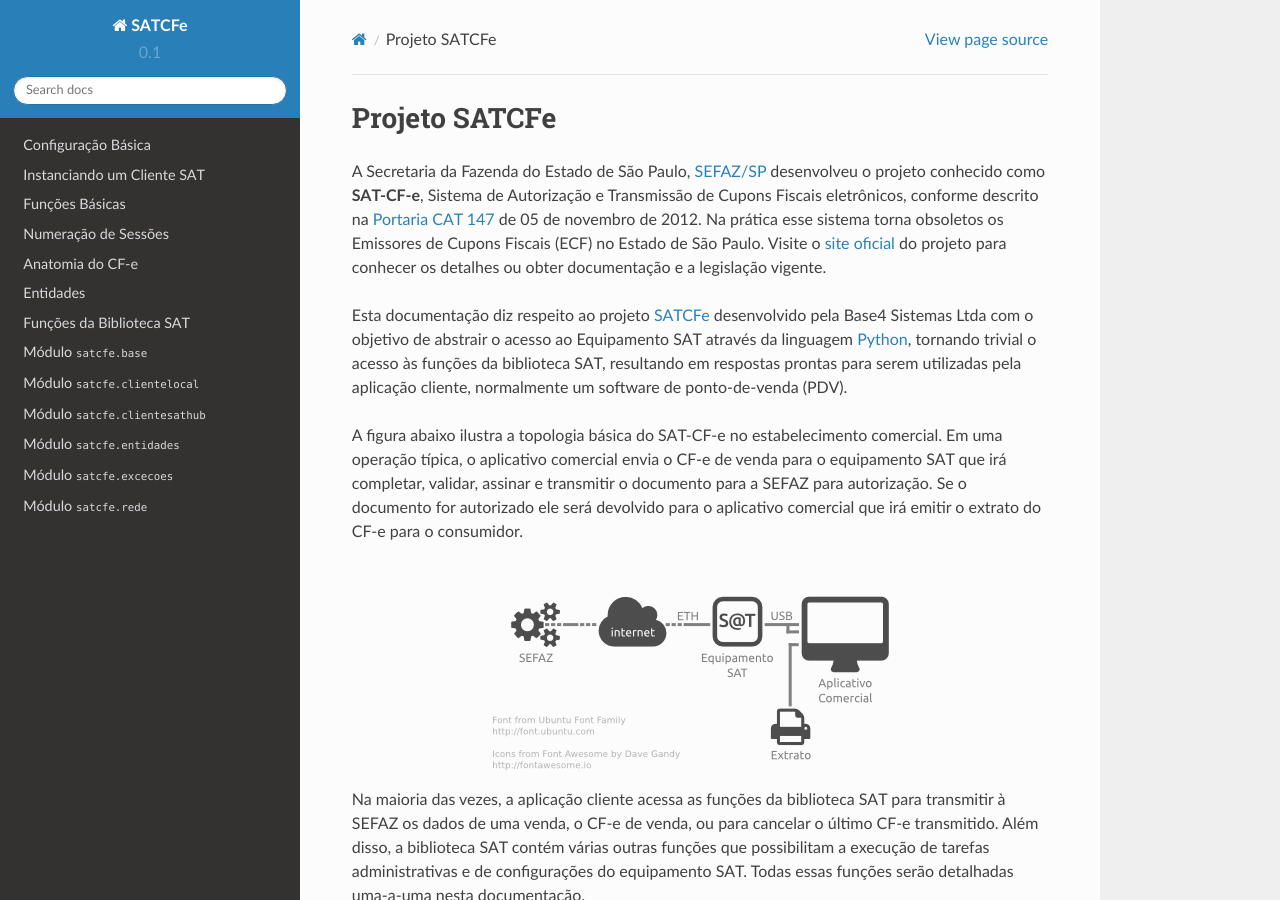
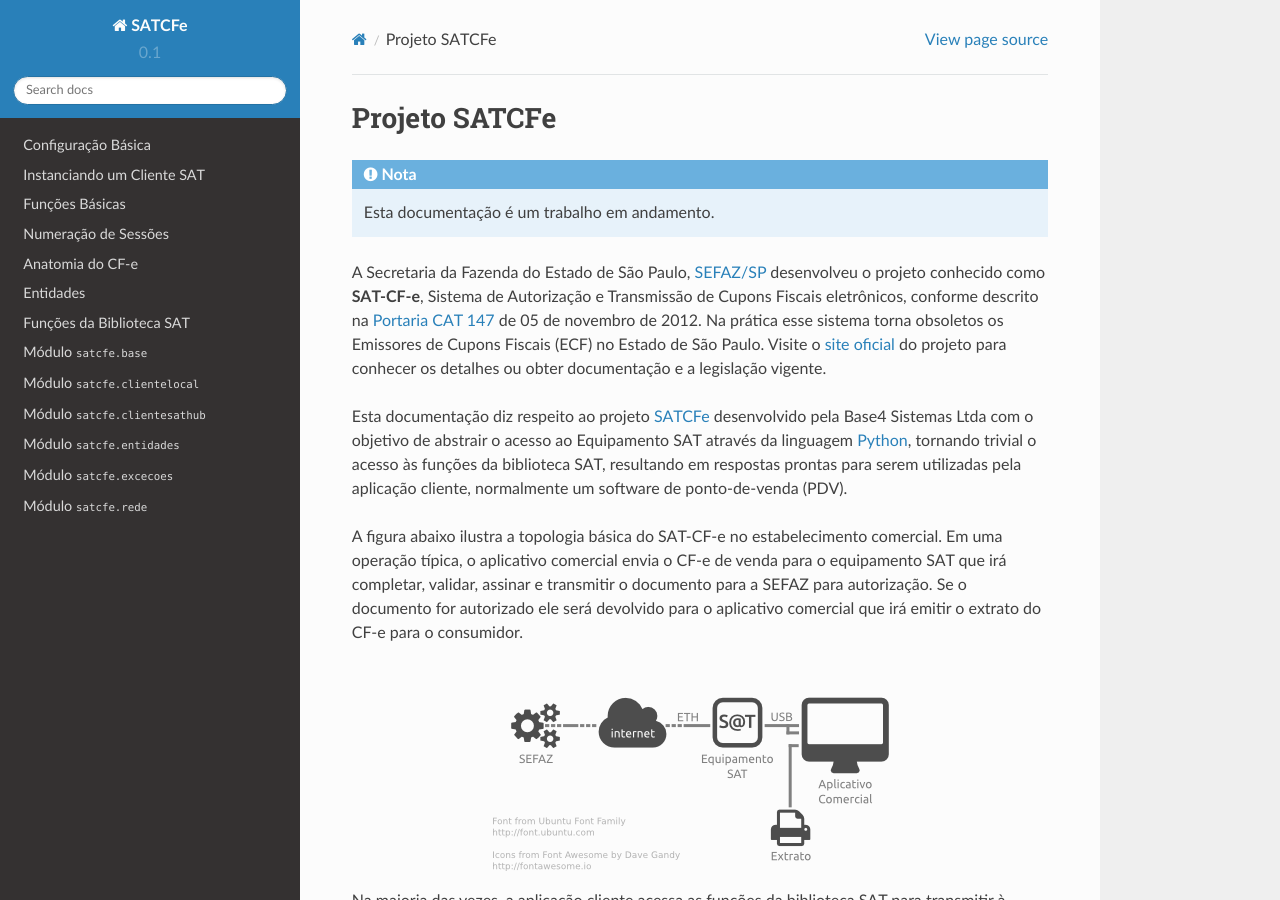
Before and after one commit to base4sistemas/satcfe, a Sphinx documentation site: the page built from docs/index.rst, in a window 1280 px wide and 900 px high. Built offline with Sphinx 7.4.7 and the Read the Docs theme 2.0.0, drawn with Linux system fonts in a browser that asks for light colours.

Commit message:
Nota "trabalho em andamento"

```diff
--- a/docs/index.rst
+++ b/docs/index.rst
@@ -4,6 +4,10 @@
 
 Projeto SATCFe
 ==============
+
+.. note::
+
+    Esta documentação é um trabalho em andamento.
 
 A Secretaria da Fazenda do Estado de São Paulo, `SEFAZ/SP`_ desenvolveu o
 projeto conhecido como **SAT-CF-e**, Sistema de Autorização e Transmissão de
```
